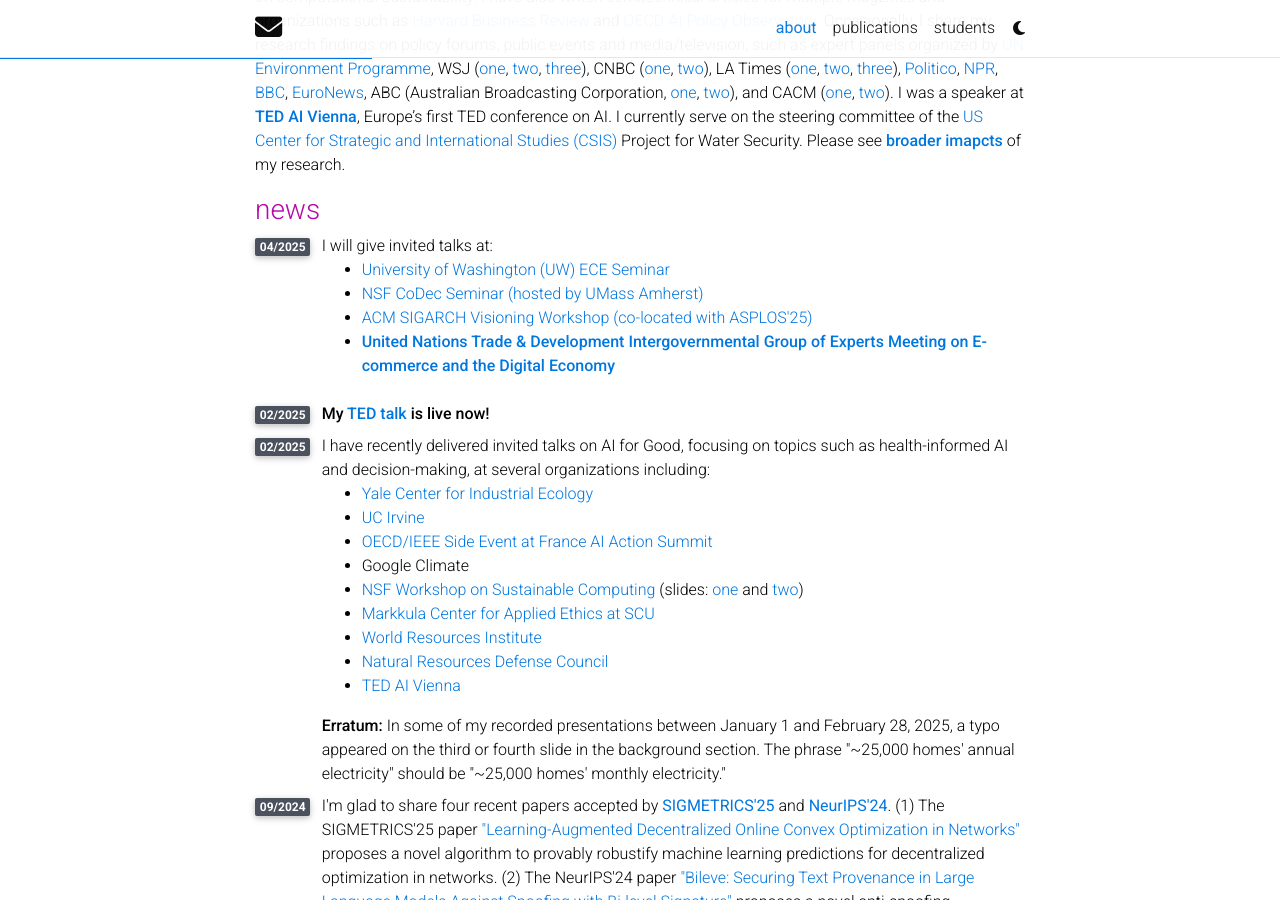
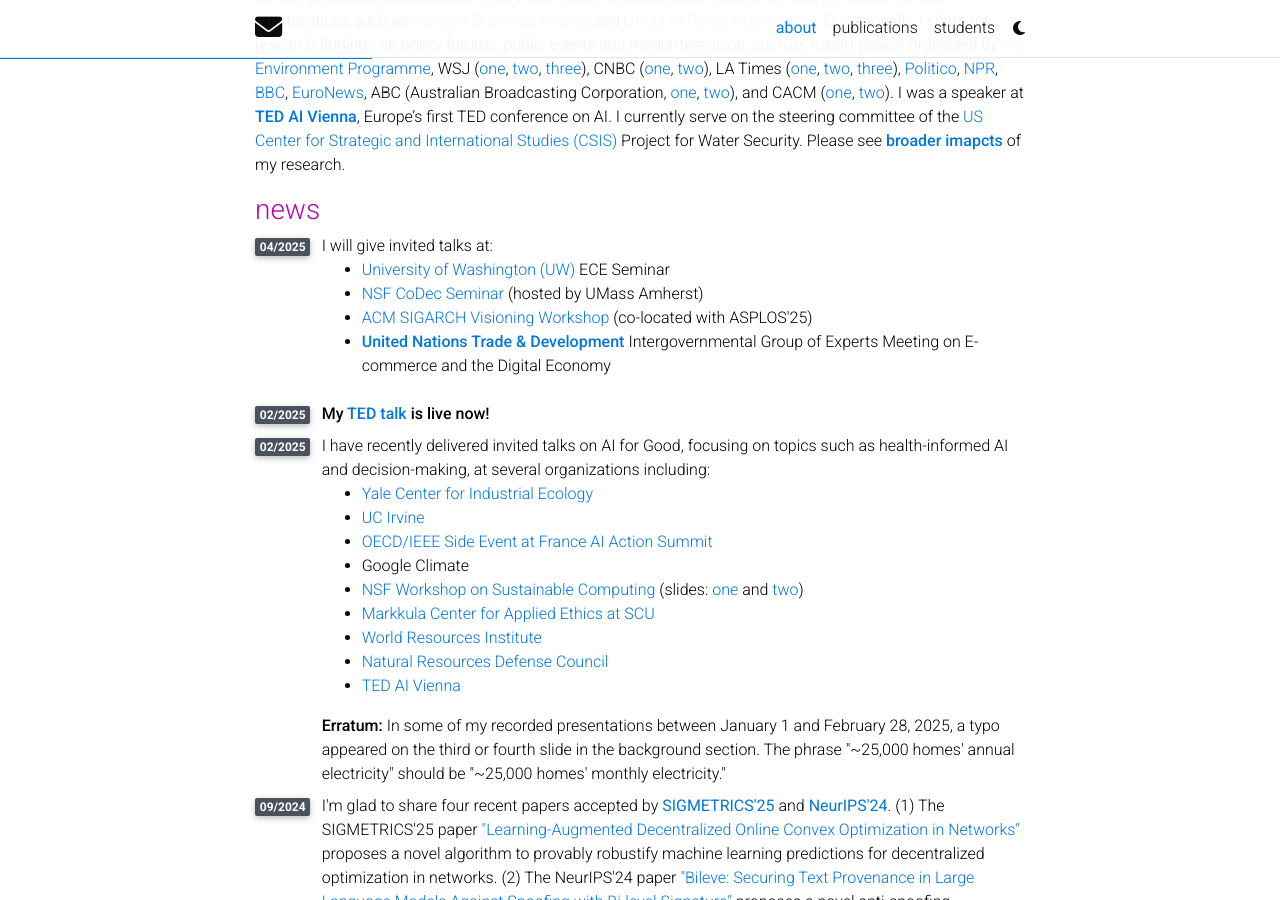
Before and after one commit to shaoleiren/shaoleiren.github.io, a Jekyll site: the page built from _pages/about.md, in a window 1280 px wide and 900 px high, scrolled down 889 px. Built offline with Jekyll 4.4.1, drawn with Linux system fonts in a browser that asks for light colours; full-size pictures stand in for the smaller copies a plugin makes; comment, search, counter and statistics services are not loaded; a style sheet for code colours, icons or effects is not loaded.

Commit message:
Update about.html

```diff
--- a/_layouts/about.html
+++ b/_layouts/about.html
@@ -62,19 +62,19 @@
                  I will give invited talks at:
                  <ul>
                    <li>
-                   <a href="https://www.ece.uw.edu/">University of Washington (UW) ECE Seminar</a>
+                   <a href="https://www.ece.uw.edu/">University of Washington (UW) <span style="font-weight:lighter;">ECE Seminar</span></a>
                    </li>
 
                    <li>
-                   <a href="https://codecexp.us/">NSF CoDec Seminar (hosted by UMass Amherst)</a>
+                   <a href="https://codecexp.us/">NSF CoDec Seminar <span style="font-weight:lighter;">(hosted by UMass Amherst) </span></a>
                    </li>
 
                    <li>
-                   <a href="https://www.asplos-conference.org/asplos2025/workshops-and-tutorials/">ACM SIGARCH Visioning Workshop (co-located with ASPLOS'25)</a>
+                   <a href="https://www.asplos-conference.org/asplos2025/workshops-and-tutorials/">ACM SIGARCH Visioning Workshop <span style="font-weight:lighter;">(co-located with ASPLOS'25)</span></a>
                    </li>
 
                    <li>
-                   <strong><a href="https://unctad.org/meeting/intergovernmental-group-experts-e-commerce-and-digital-economy-eighth-session">United Nations Trade & Development Intergovernmental Group of Experts Meeting on E-commerce and the Digital Economy</a></strong>
+                   <strong><a href="https://unctad.org/meeting/intergovernmental-group-experts-e-commerce-and-digital-economy-eighth-session">United Nations Trade & Development <span style="font-weight:lighter;">Intergovernmental Group of Experts Meeting on E-commerce and the Digital Economy</span></a></strong>
                    </li>
 
                  </ul>
```
